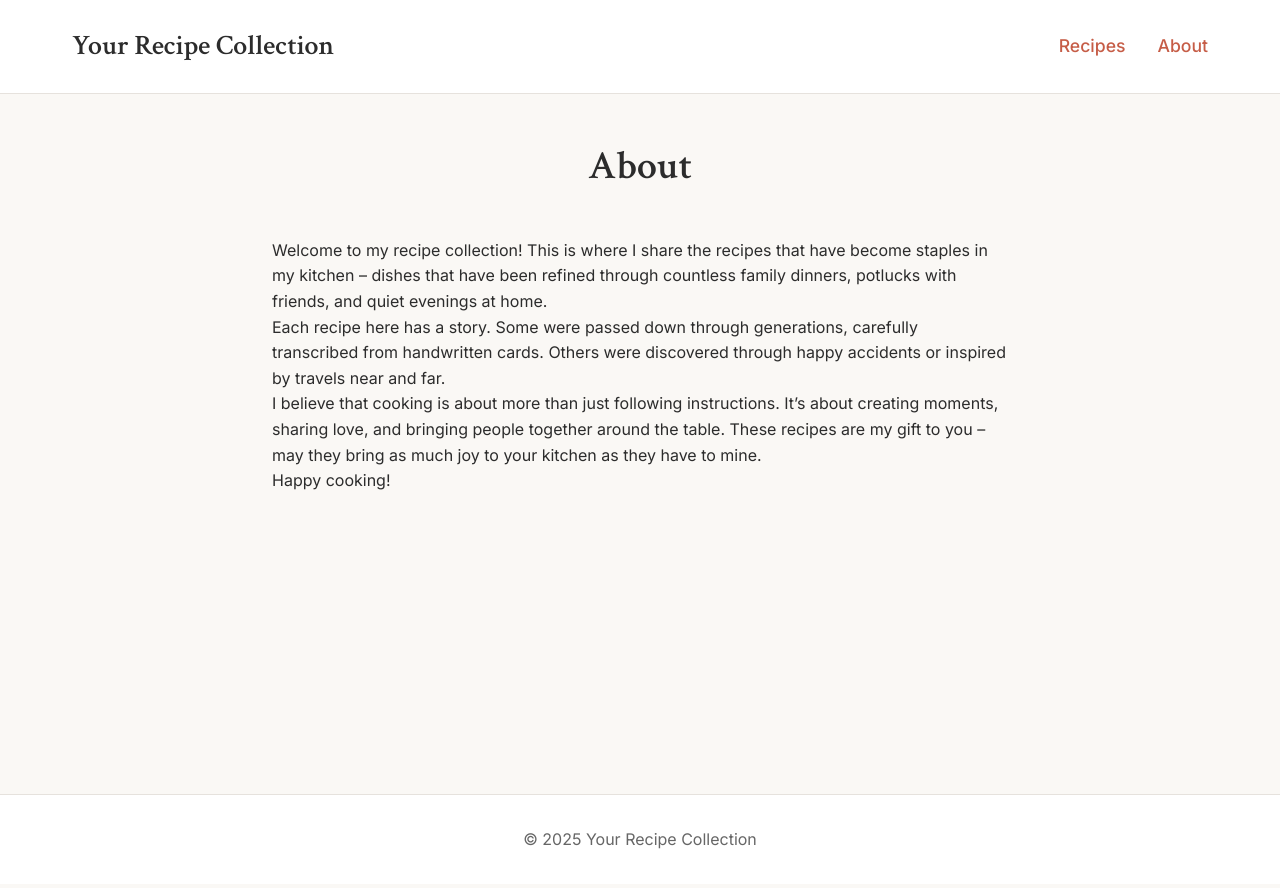
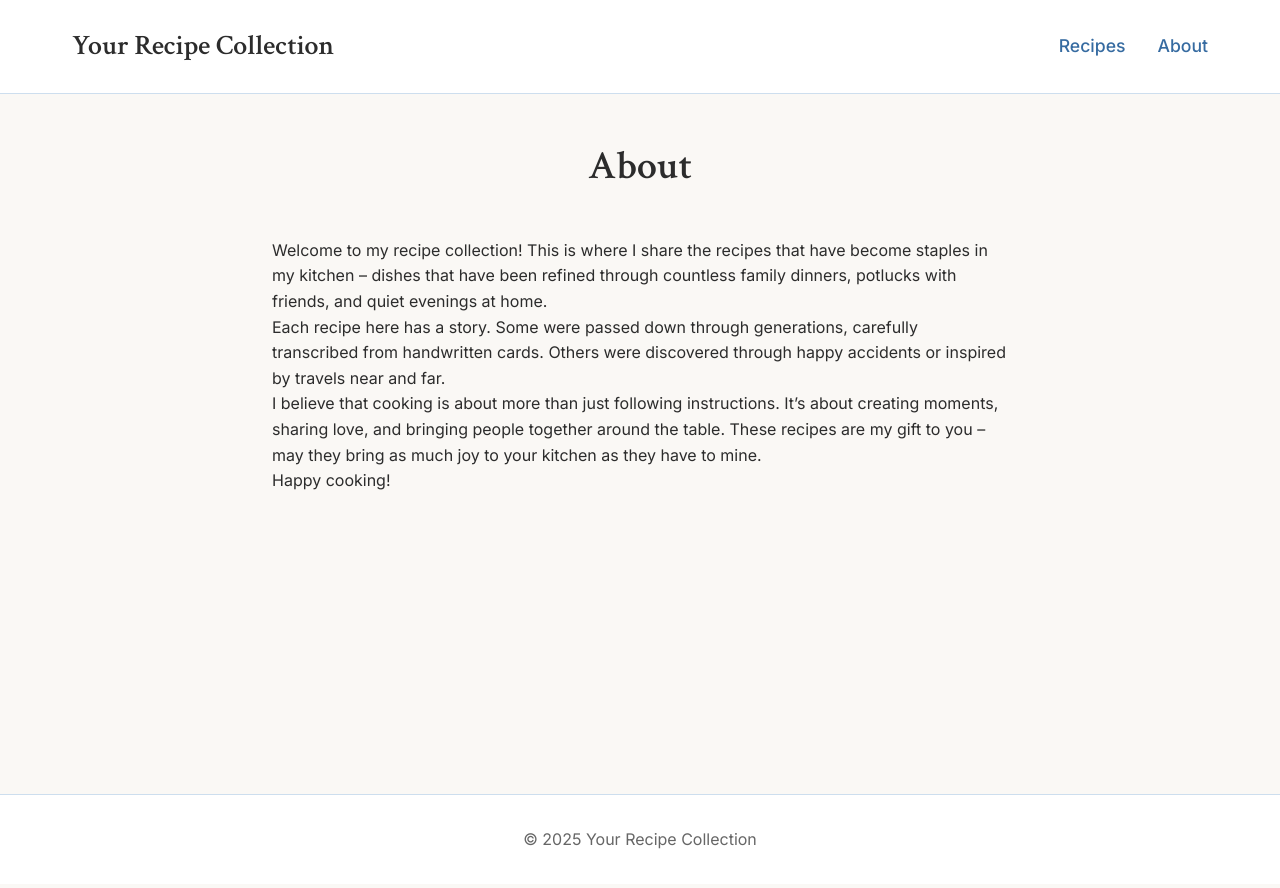
Before and after one commit to anjasandholm/anjasandholm.github.io, a Jekyll site: the page built from about.md, in a window 1280 px wide. Shown: the top 888 px of the page. Built offline with Jekyll 4.4.1, drawn with Linux system fonts in a browser that asks for light colours.

Commit message:
Updated colors

```diff
--- a/_sass/_base.scss
+++ b/_sass/_base.scss
@@ -7,9 +7,11 @@
 :root {
     --color-background: #faf8f5;
     --color-text: #2c2c2c;
-    --color-accent: #c65d47;
-    --color-accent-light: #e8b4a8;
-    --color-border: #e6e2dd;
+    // --color-accent: #c65d47;
+    --color-accent: #366BA1;
+    // --color-accent-light: #e8b4a8;
+    --color-accent-light: #88B0D7;
+    --color-border: #CDDEEE;
     --font-serif: 'Crimson Text', serif;
     --font-sans: 'Inter', sans-serif;
 }
```
